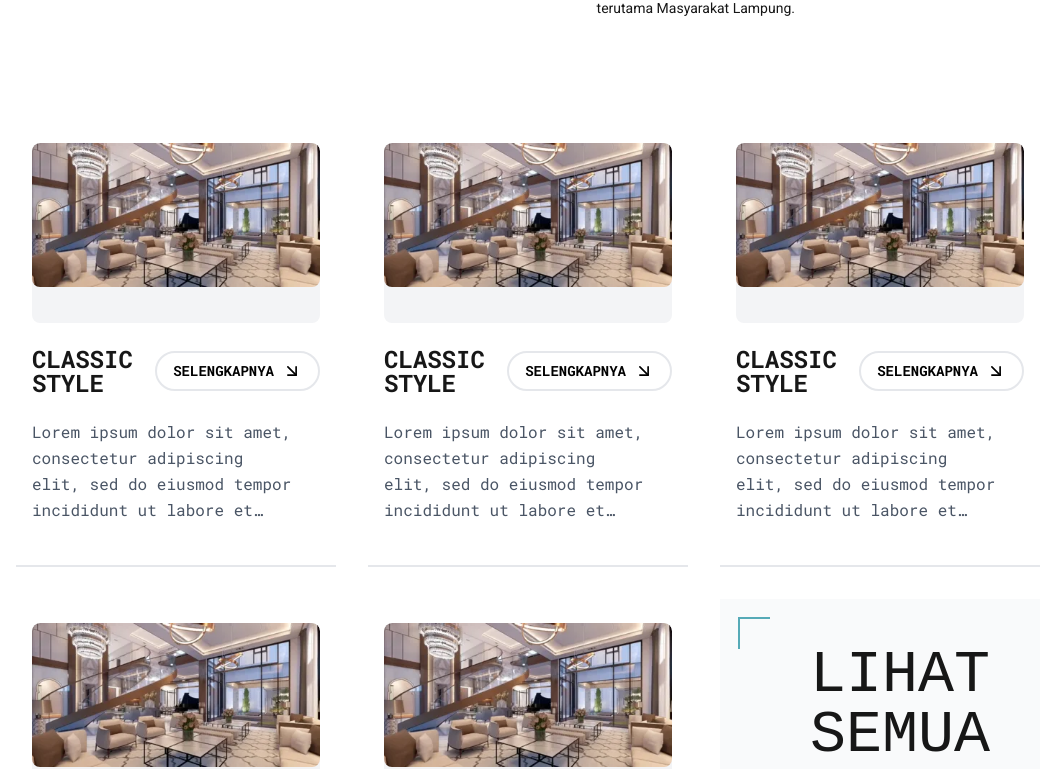
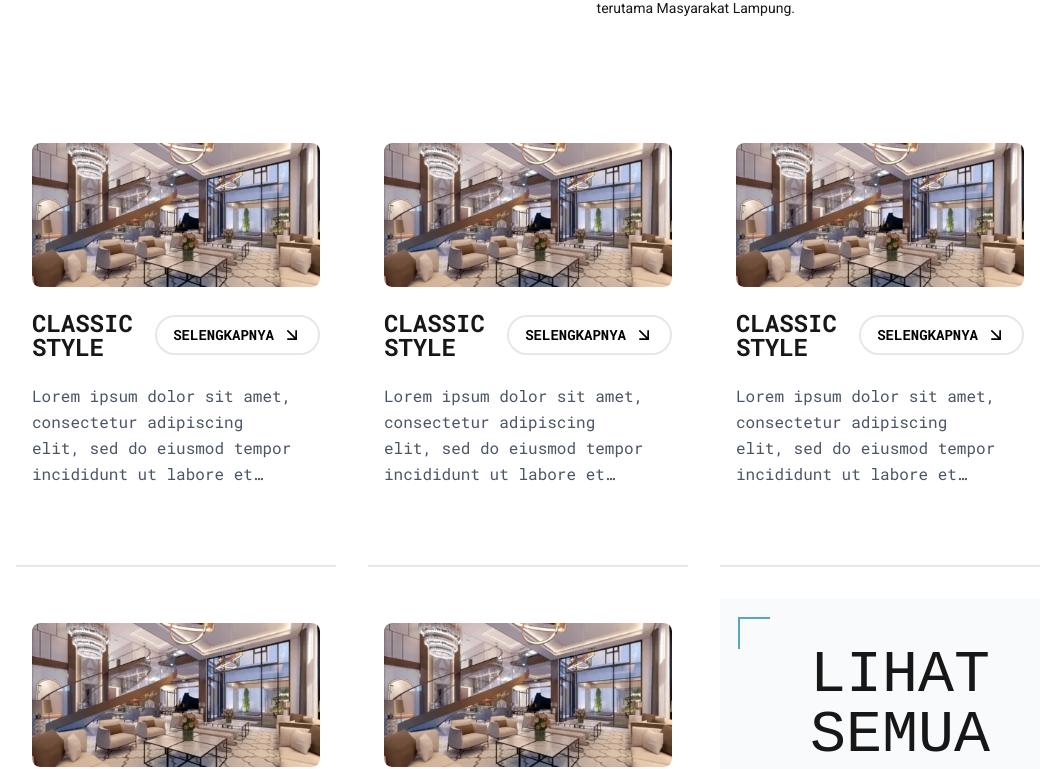
Before and after one commit to dafahan/2Watuju, a SvelteKit app: page / in a window 1280 px wide. Shown: the part 1193-1962 px from the top of the page, without its empty margins (112-1167 px from the left). Built offline with nearby package versions, Linux system fonts and the light colour scheme; a web font is replaced by a local one.

Commit message:
optimizing images

```diff
--- a/src/routes/+page.svelte
+++ b/src/routes/+page.svelte
@@ -287,7 +287,7 @@
                on:touchcancel={handleTouchEnd}>
 
             <!-- Image container with fixed aspect ratio -->
-            <div class="relative overflow-hidden rounded-lg bg-gray-100" style="aspect-ratio: 16/10; contain: layout;">
+            <div class="relative overflow-hidden rounded-lg bg-gray-100" style="contain: layout;">
 <picture>
   <!-- Mobile screens -->
   <source
```
